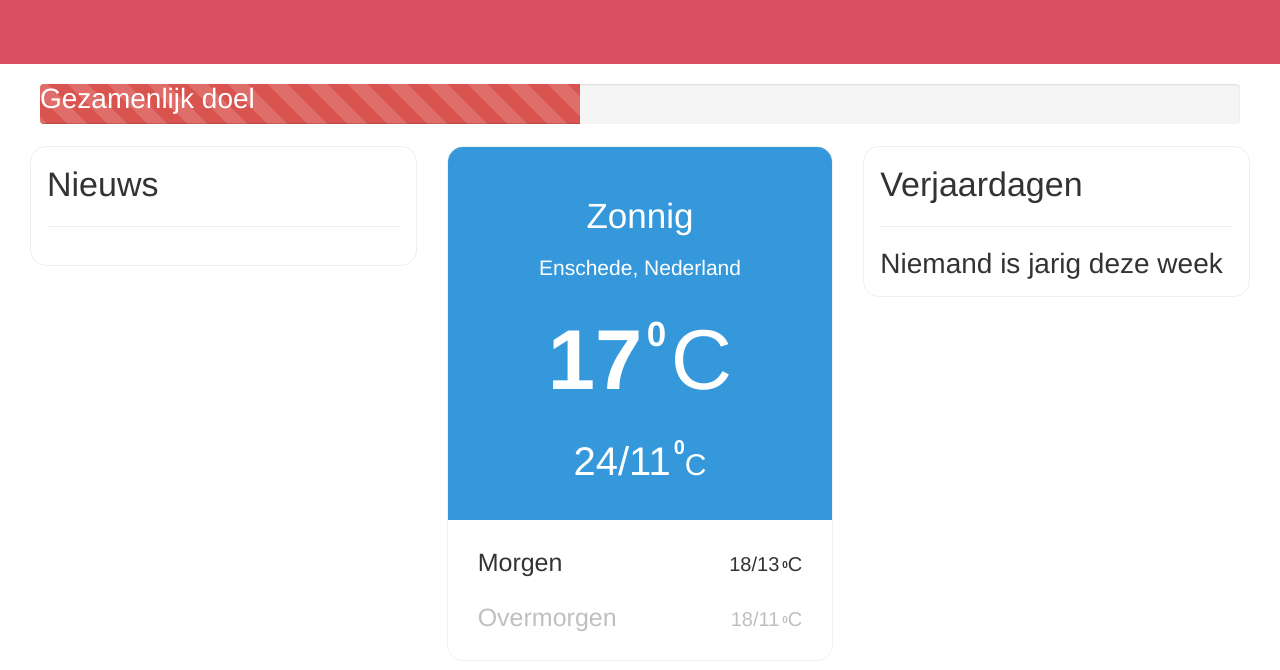
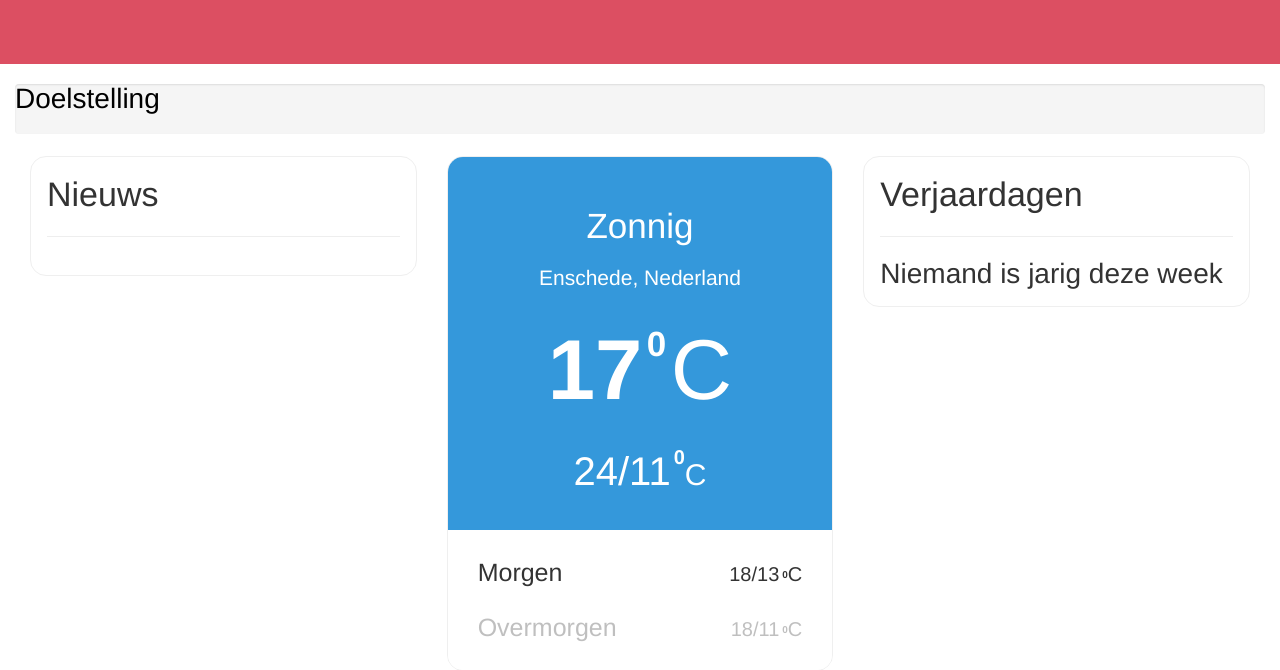
Before and after one commit to MartPasman/Fitbit-Client, a PHP site: page /social.php in a window 1280 px wide. Shown: the part 54-724 px from the top of the page. Run offline with PHP 8.4, Linux system fonts and the light colour scheme; data that the repository does not hold is empty; some libraries are stand-ins or nearby versions.

Commit message:
BUG FIXES

```diff
--- a/src/css/custom.css
+++ b/src/css/custom.css
@@ -42,7 +42,6 @@ h2 {
     margin-bottom: 20px;
 }
 
-
 .block-resize {
     padding: 1em;
     border-radius: 1em;
@@ -63,7 +62,6 @@ h2 {
     -moz-box-shadow: 0 0 10px 0 rgba(170, 170, 170, 0.2);
     box-shadow: 0 0 10px 0 rgba(170, 170, 170, 0.2);
 }
-
 
 /* flickering led */
 .led-bad, .led-good {
@@ -335,11 +333,10 @@ h2 {
     display: inline;
     width: 200px;
     float: left;
-    -webkit-border-radius: 0 4px 4px 0 ;
-    -moz-border-radius: 0 4px 4px 0 ;
-    border-radius: 0 4px 4px 0 ;
+    -webkit-border-radius: 0 4px 4px 0;
+    -moz-border-radius: 0 4px 4px 0;
+    border-radius: 0 4px 4px 0;
 }
-
 
 /* mobile */
 @media all and (max-width: 768px) {
@@ -354,7 +351,7 @@ h2 {
     max-height: 400px;
 }
 
-#userlist hr , #userlist-inactive hr {
+#userlist hr, #userlist-inactive hr {
     margin-top: 10px;
     margin-bottom: 10px;
 }
@@ -492,3 +489,23 @@ input[type="month"].form-control {
 #userlist, #lineModalLabel {
     overflow-wrap: break-word;
 }
+
+#perc-span {
+    margin-left: 50%;
+    position: absolute;
+    display: inline;
+}
+
+#progressBar {
+    position: relative;
+    color: #000;
+}
+
+#progress-div {
+    width: 100%;
+    position: absolute;
+    z-index: 10;
+    overflow: hidden;
+    white-space: nowrap;
+    color: #FFF;
+}
--- a/src/js/social.js
+++ b/src/js/social.js
@@ -19,11 +19,12 @@ $(document).ready(function () {
                     let totWidth = $('#bar-div').width();
                     let width = totWidth * data.success.percentage / 100;
                     progressBar.width(width);
-                    $('#percentage').text(data.success.percentage + '%');
-                    if(data.success.achieved){
-                        progressBar.css('background-color', 'green');
+                    if(data.success.percentage > 20 ) {
+                        $('#percentage').text(data.success.percentage + '%');
+                        if (data.success.achieved) {
+                            progressBar.css('background-color', 'green');
+                        }
                     }
-
                 },
                 default: function (err) {
                     console.log(err.message);
--- a/src/social.php
+++ b/src/social.php
@@ -11,16 +11,20 @@ include './include/header.php';
 
 
     <div class="container-fluid">
-        <div id="bar-div" class="progress" style="margin-right: 2%; margin-left:2%; height: 40px;">
+        <div id="bar-div" class="progress" style="height: 50px;">
+            <span id="perc-span"><h4 id="percentage"></h4></span>
             <div id="progressBar" class="progress-bar progress-bar-danger  progress-bar-striped active"
                  role="progressbar"
-                 aria-valuemin="0" aria-valuemax="100" style="width:45%">
-                <h3 id="sharedgoalh">Gezamenlijk doel</h3>
-                <h4 id="percentage"></h4>
+                 aria-valuemin="0" aria-valuemax="100">
+                <div id="progress-div">
+                    <h3 id="sharedgoalh">Doelstelling</h3>
+                </div>
+                <h3 id="sharedgoalh">Doelstelling</h3>
 
             </div>
+
         </div>
-        <!-- Activity data -->
+
         <div id="activity-data" class="col-sm-4">
             <div class="block-resize" id="news">
 
```
Also changed, not shown: src/js/admin-dashboard.js (+6 -3 lines), 1 other file.
